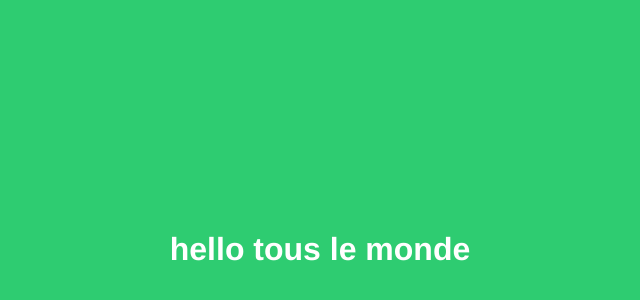
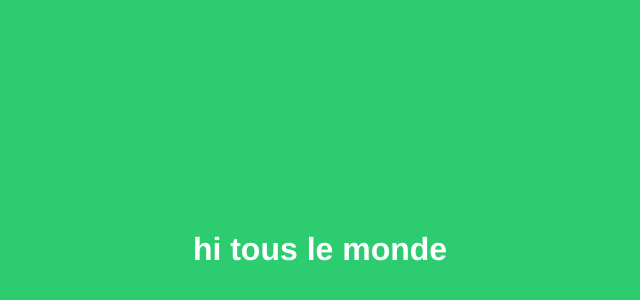
Before and after one commit to krollbebyte/hello, a plain HTML site: page index.html in a window 1280 px wide. Shown: the part 110-410 px from the top of the page, without its empty margins (328-968 px from the left). Drawn offline with Linux system fonts and the light colour scheme.

Commit message:
hello -> ki

```diff
--- a/index.html
+++ b/index.html
@@ -27,7 +27,7 @@
 
 <body>
 
-    <h1>hello tous le monde</h1>
+    <h1>hi tous le monde</h1>
 
 </body>
 
```
